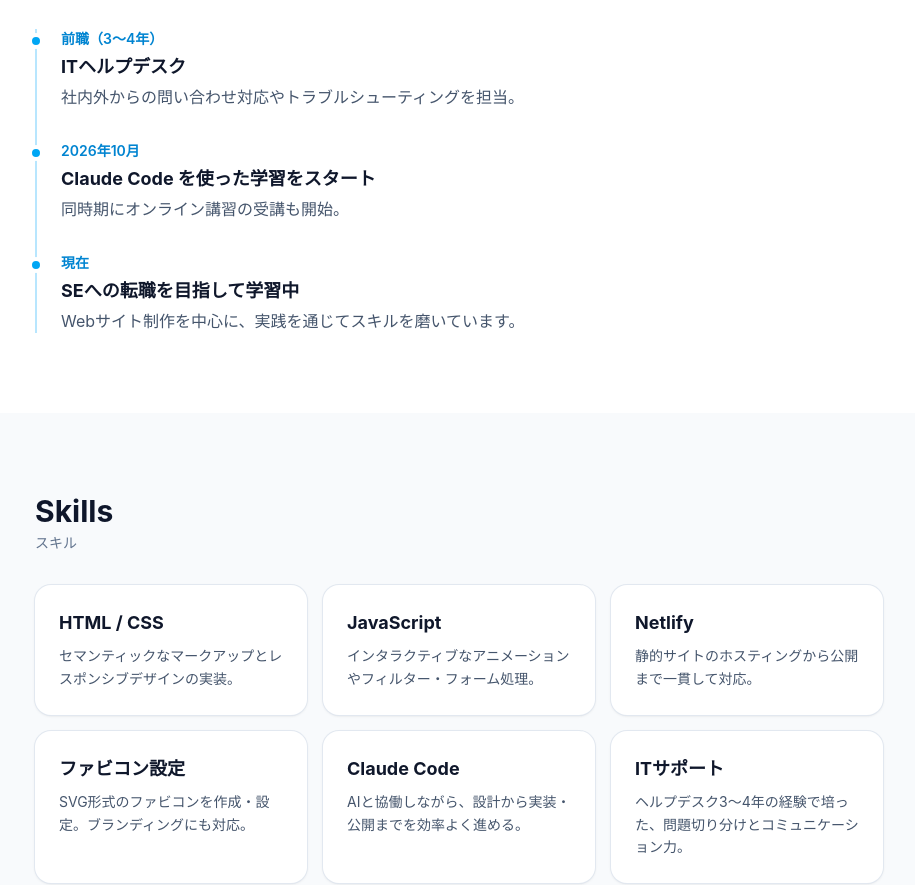
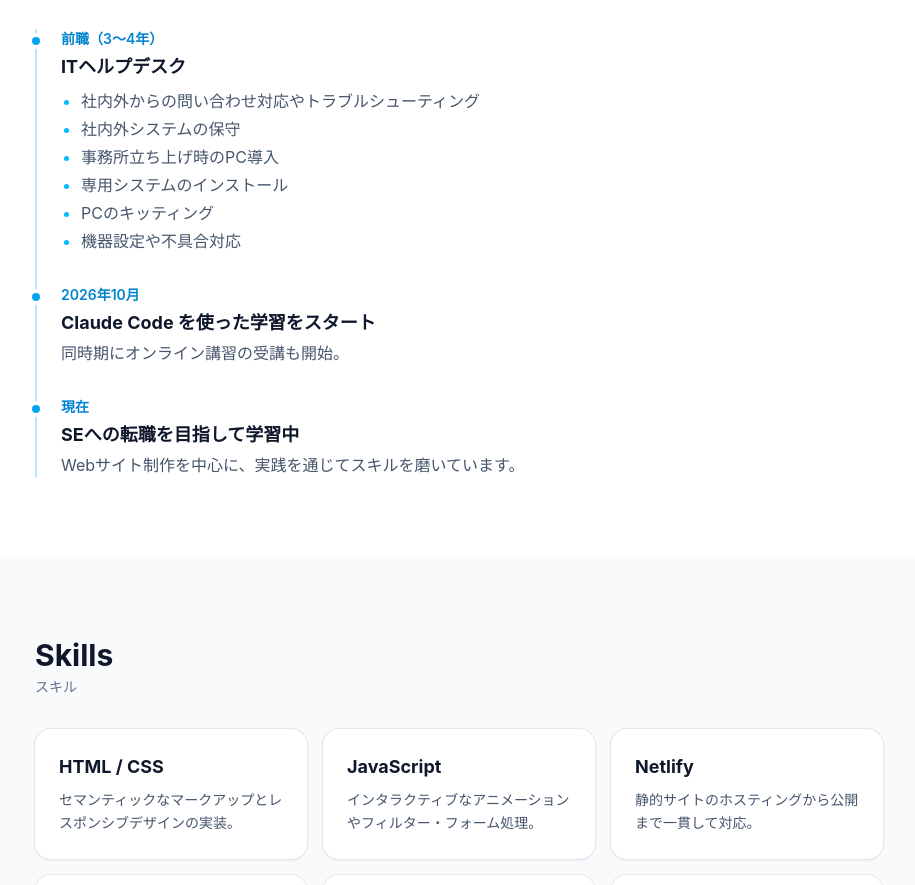
Before and after one commit to taek04101987-ctrl/pf, a website built with Vite: page index.html in a window 1280 px wide. Shown: the part 1055-1940 px from the top of the page, without its empty margins (181-1096 px from the left). Built offline with nearby package versions, Linux system fonts and the light colour scheme.

Commit message:
経歴にITヘルプデスクの業務内容を追記
Co-Authored-By: Claude Opus 5.5 <noreply@anthropic.com>

```diff
--- a/index.html
+++ b/index.html
@@ -61,7 +61,14 @@
               <span class="absolute -left-[33px] top-1 h-4 w-4 rounded-full border-4 border-white bg-sky-500"></span>
               <p class="text-sm font-semibold text-sky-600">前職（3〜4年）</p>
               <h3 class="mt-1 text-lg font-bold text-slate-900">ITヘルプデスク</h3>
-              <p class="mt-1 text-slate-600">社内外からの問い合わせ対応やトラブルシューティングを担当。</p>
+              <ul class="mt-2 list-disc space-y-1 pl-5 text-slate-600 marker:text-sky-400">
+                <li>社内外からの問い合わせ対応やトラブルシューティング</li>
+                <li>社内外システムの保守</li>
+                <li>事務所立ち上げ時のPC導入</li>
+                <li>専用システムのインストール</li>
+                <li>PCのキッティング</li>
+                <li>機器設定や不具合対応</li>
+              </ul>
             </li>
             <li class="relative">
               <span class="absolute -left-[33px] top-1 h-4 w-4 rounded-full border-4 border-white bg-sky-500"></span>
```
